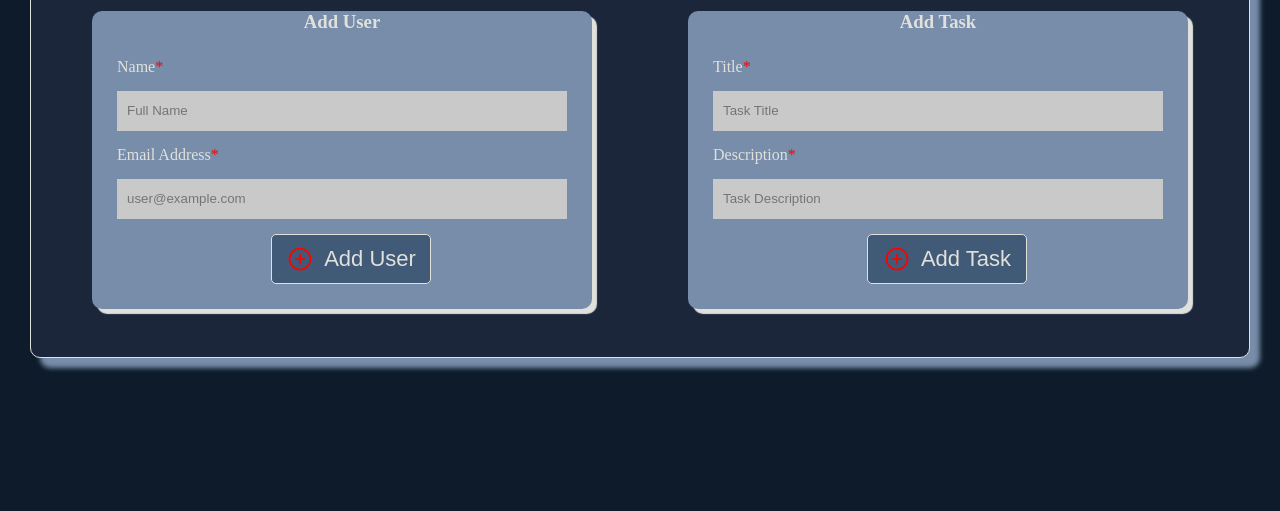
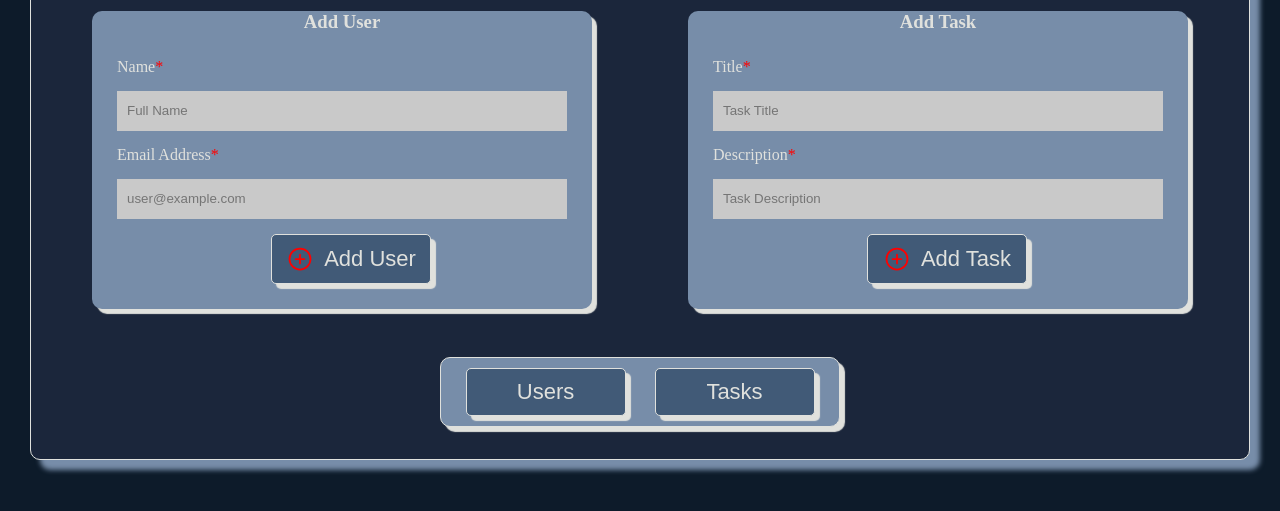
Before and after one commit to DANNJUGUNA/task-manager, a plain HTML site: page index.html in a window 1280 px wide. Shown: the part 103-614 px from the top of the page. Drawn offline with nearby package versions, Linux system fonts and the light colour scheme.

Commit message:
added buttons to display users and tasks

```diff
--- a/index.html
+++ b/index.html
@@ -35,6 +35,12 @@
                 </form>
             </div>
         </section>
+        <section class="displaylists">
+            <div class="buttons">
+                <button>Users</button>
+                <button>Tasks</button>
+            </div>
+        </section>
     </section>
 </body>
 </html>
--- a/style.css
+++ b/style.css
@@ -86,6 +86,7 @@ form>button{
   padding: 10px;
   border-radius: 5px;
   cursor: pointer;
+  box-shadow: 5px 5px 1px var(--text);
 }
 form>button>ion-icon{
     font-size: 28px;
@@ -96,3 +97,32 @@ form>button>ion-icon{
 .required{
   color: red;
 }
+.displaylists{
+display: flex;
+justify-content: flex-start;
+}
+.buttons{
+  background-color: var(--part);
+  padding: 10px;
+  width: 400px;
+  display: flex;
+  justify-content: space-around;
+  box-shadow: 5px 5px 1px var(--text);
+  margin-bottom: 2em;
+  border-radius: 10px;
+  border: 1px solid var(--text);
+}
+.buttons> button{
+  display: inline-flex;
+  align-items: center;
+  justify-content: center;
+  width: 160px;
+  background-color: var(--btn-bg);
+  color: var(--text);
+  border: 1px solid var(--text);
+  font-size: 22px;
+  padding: 10px;
+  border-radius: 5px;
+  cursor: pointer;
+  box-shadow: 5px 5px 1px var(--text);
+}
```
